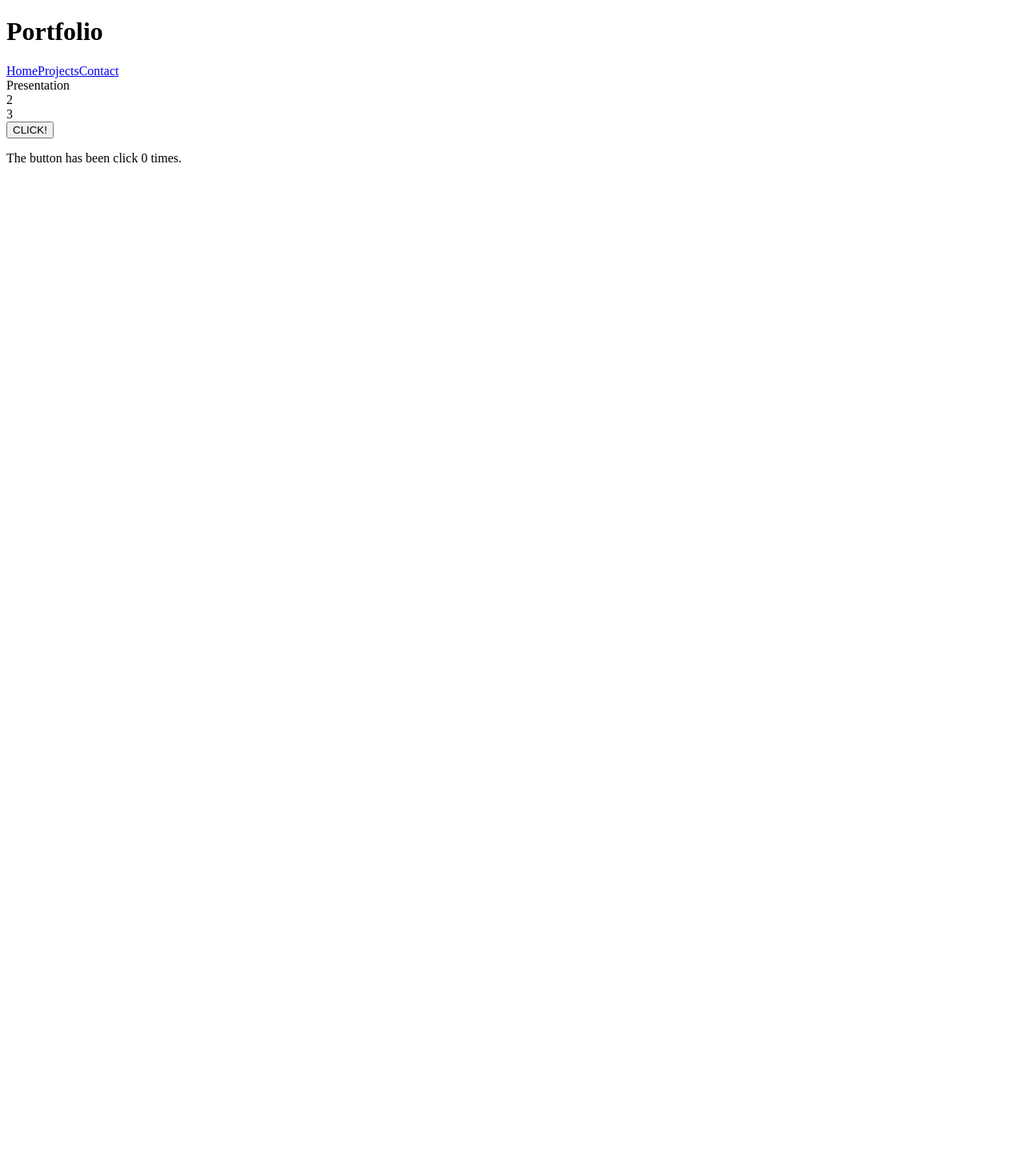
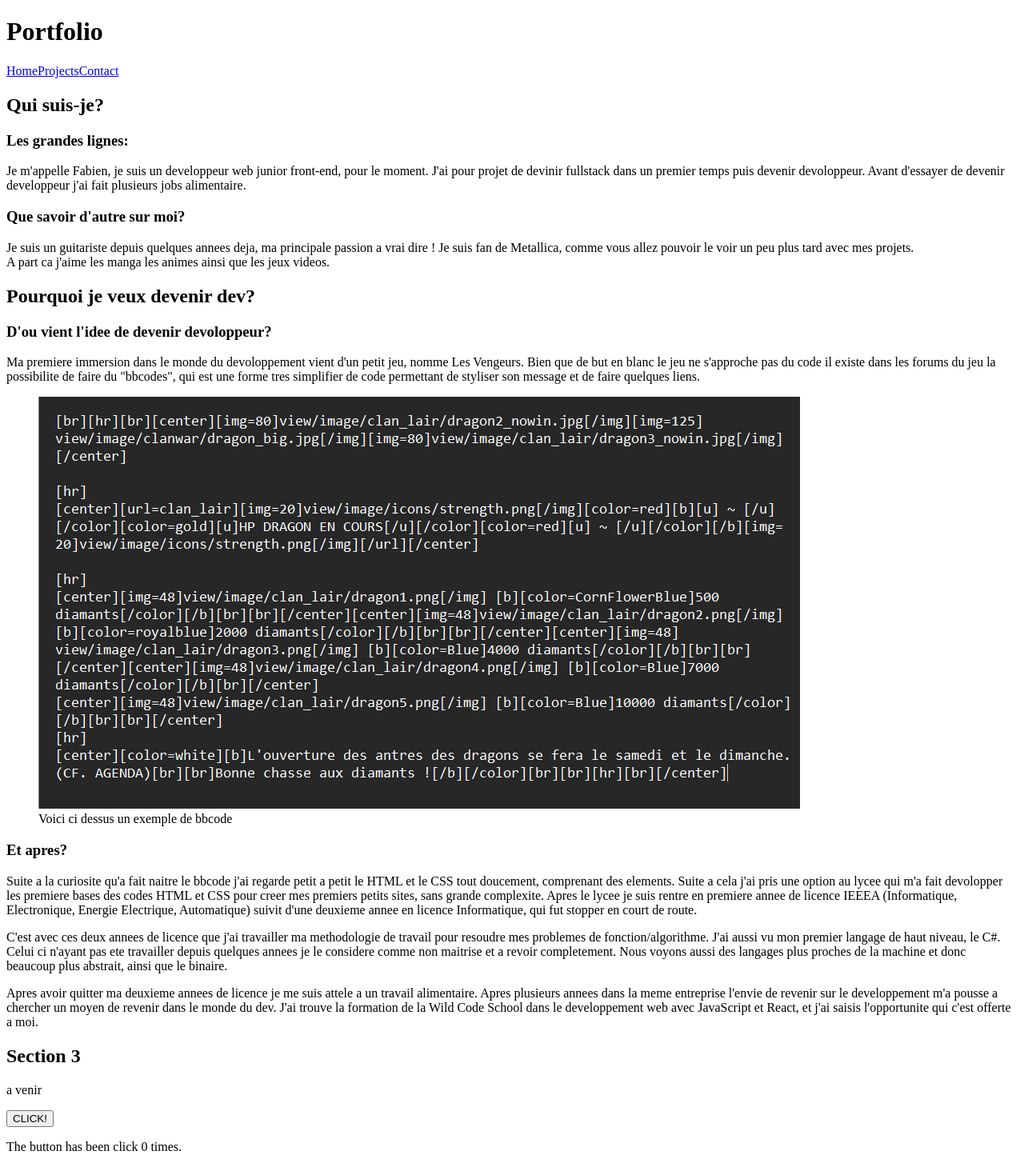
Before and after one commit to FabienLqr/Folio, a React (Vite) app: page / in a window 1280 px wide. Shown: the whole page at 80% size. Before the commit the page ends 800 px from the top, so only its background shows below. Built offline with nearby package versions, Linux system fonts and the light colour scheme.

Commit message:
debut de la creation de la page Home, deux sections. Bon toujours aucun style, courage si vous voulez voir le rendu

```diff
--- a/src/App.jsx
+++ b/src/App.jsx
@@ -10,8 +10,10 @@ function App() {
         <h1>Portfolio</h1>
       </header>
       <Nav />
-      <button onClick={() => setCount((count) => count + 1)}>CLICK!</button>
-      <p>The button has been click {count} times.</p>
+      <section>
+        <button onClick={() => setCount((count) => count + 1)}>CLICK!</button>
+        <p>The button has been click {count} times.</p>
+      </section>
     </>
   );
 }
--- /dev/null
+++ b/src/components/Dev.jsx
@@ -0,0 +1,55 @@
+import bbcode from "../assets/Imgages/bbcodesExemple.png";
+
+function Dev() {
+  return (
+    <>
+      <h3>D&apos;ou vient l&apos;idee de devenir devoloppeur?</h3>
+      <p>
+        Ma premiere immersion dans le monde du devoloppement vient d&apos;un
+        petit jeu, nomme Les Vengeurs. Bien que de but en blanc le jeu ne
+        s&apos;approche pas du code il existe dans les forums du jeu la
+        possibilite de faire du &quot;bbcodes&quot;, qui est une forme tres
+        simplifier de code permettant de styliser son message et de faire
+        quelques liens.
+        <figure>
+          <img
+            src={bbcode}
+            alt="image contenant du code sous forme de bbcode"
+          />
+          <figcaption>Voici ci dessus un exemple de bbcode</figcaption>
+        </figure>
+      </p>
+      <h3>Et apres?</h3>
+      <p>
+        Suite a la curiosite qu&apos;a fait naitre le bbcode j&apos;ai regarde
+        petit a petit le HTML et le CSS tout doucement, comprenant des elements.
+        Suite a cela j&apos;ai pris une option au lycee qui m&apos;a fait
+        devolopper les premiere bases des codes HTML et CSS pour creer mes
+        premiers petits sites, sans grande complexite. Apres le lycee je suis
+        rentre en premiere annee de licence IEEEA (Informatique, Electronique,
+        Energie Electrique, Automatique) suivit d&apos;une deuxieme annee en
+        licence Informatique, qui fut stopper en court de route.
+      </p>
+      <p>
+        C&apos;est avec ces deux annees de licence que j&apos;ai travailler ma
+        methodologie de travail pour resoudre mes problemes de
+        fonction/algorithme. J&apos;ai aussi vu mon premier langage de haut
+        niveau, le C#. Celui ci n&apos;ayant pas ete travailler depuis quelques
+        annees je le considere comme non maitrise et a revoir completement. Nous
+        voyons aussi des langages plus proches de la machine et donc beaucoup
+        plus abstrait, ainsi que le binaire.
+      </p>
+      <p>
+        Apres avoir quitter ma deuxieme annees de licence je me suis attele a un
+        travail alimentaire. Apres plusieurs annees dans la meme entreprise
+        l&apos;envie de revenir sur le developpement m&apos;a pousse a chercher
+        un moyen de revenir dans le monde du dev. J&apos;ai trouve la formation
+        de la Wild Code School dans le developpement web avec JavaScript et
+        React, et j&apos;ai saisis l&apos;opportunite qui c&apos;est offerte a
+        moi.
+      </p>
+    </>
+  );
+}
+
+export default Dev;
--- /dev/null
+++ b/src/components/Me.jsx
@@ -0,0 +1,22 @@
+function Me() {
+  return (
+    <>
+      <h3>Les grandes lignes:</h3>
+      <p>
+        Je m&apos;appelle Fabien, je suis un developpeur web junior front-end,
+        pour le moment. J&apos;ai pour projet de devinir fullstack dans un
+        premier temps puis devenir devoloppeur. Avant d&apos;essayer de devenir
+        developpeur j&apos;ai fait plusieurs jobs alimentaire.
+      </p>
+      <h3>Que savoir d&apos;autre sur moi?</h3>
+      <p>
+        Je suis un guitariste depuis quelques annees deja, ma principale passion
+        a vrai dire ! Je suis fan de Metallica, comme vous allez pouvoir le voir
+        un peu plus tard avec mes projets.<br></br>A part ca j&apos;aime les
+        manga les animes ainsi que les jeux videos.
+      </p>
+    </>
+  );
+}
+
+export default Me;
--- a/src/pages/Home.jsx
+++ b/src/pages/Home.jsx
@@ -1,9 +1,21 @@
+import Me from "../components/Me";
+import Dev from "../components/Dev";
+
 function Home() {
   return (
     <>
-      <section>Presentation</section>
-      <section>2</section>
-      <section>3</section>
+      <section>
+        <h2>Qui suis-je?</h2>
+        <Me />
+      </section>
+      <section>
+        <h2>Pourquoi je veux devenir dev?</h2>
+        <Dev />
+      </section>
+      <section>
+        <h2>Section 3</h2>
+        <p>a venir</p>
+      </section>
     </>
   );
 }
```
Also changed, not shown: src/assets/Imgages/bbcodesExemple.png (added), 1 other file (tests, documents, lock files or other folders).
